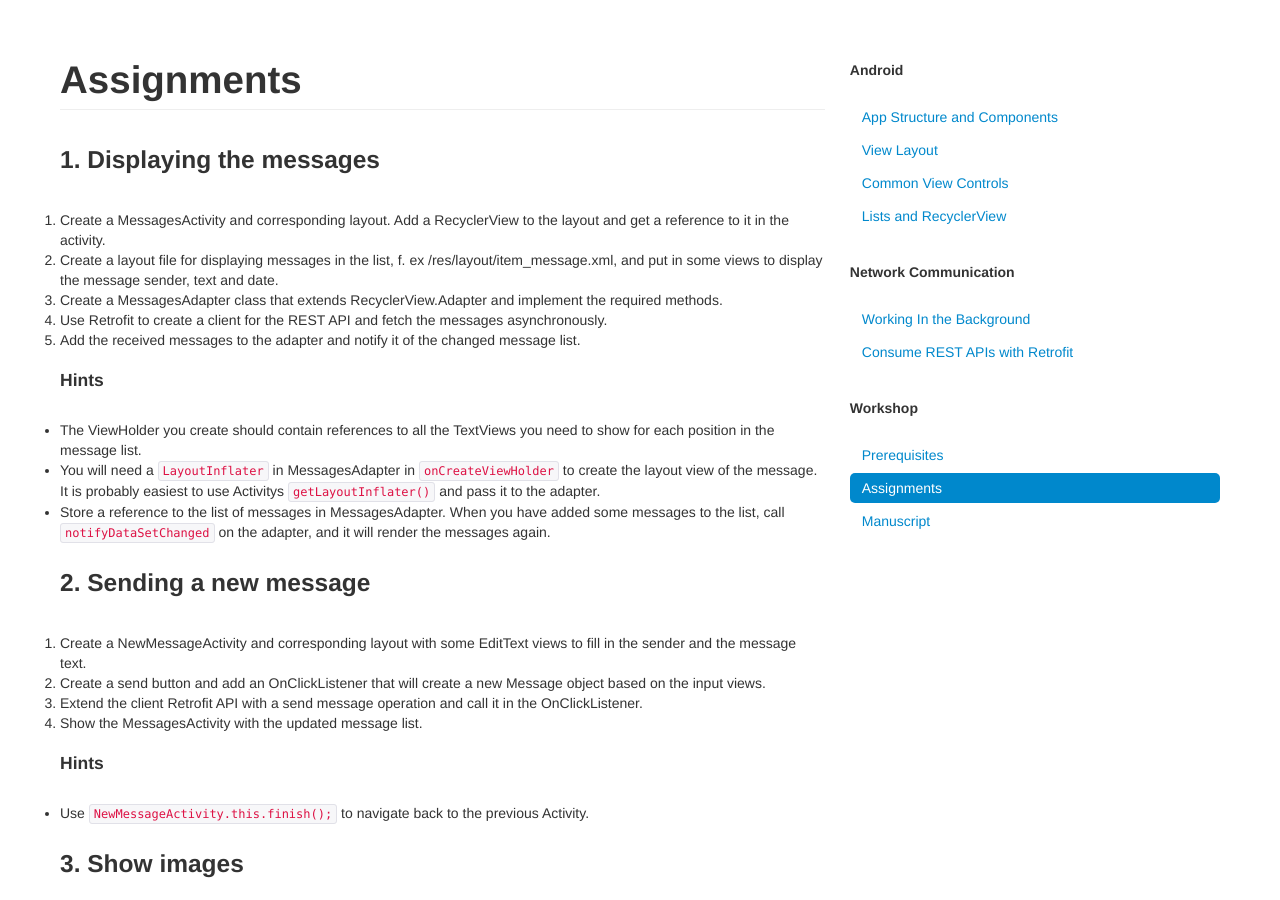
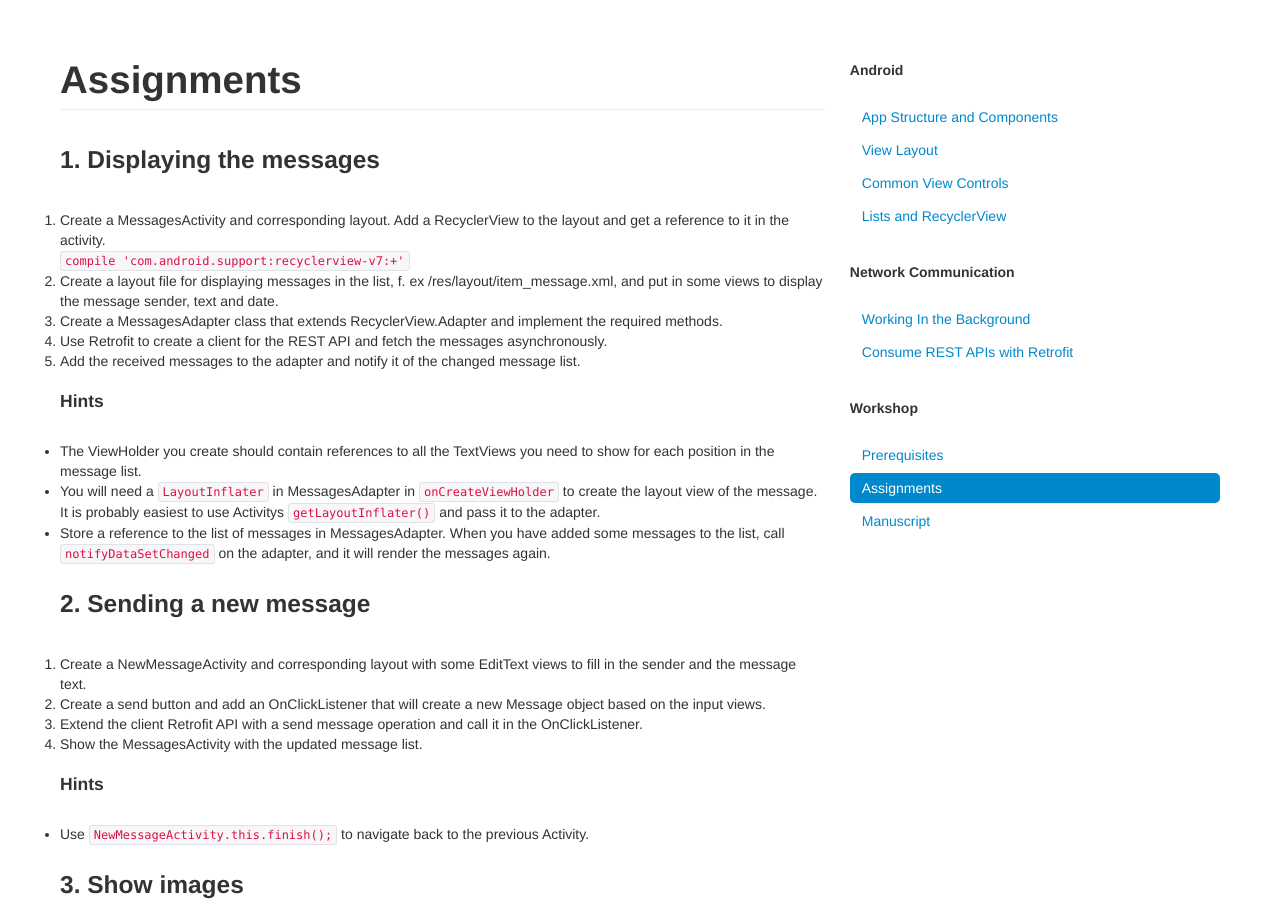
Before and after one commit to bekk/android101, a Jekyll site: the page built from docs/pages/assignments.html, in a window 1280 px wide and 900 px high. Built offline with Jekyll 4.4.1, drawn with Linux system fonts in a browser that asks for light colours; Markdown is read by kramdown in place of the engine named in the settings.

Commit message:
Add recyclerview dependency to assignments

```diff
--- a/docs/pages/assignments.html
+++ b/docs/pages/assignments.html
@@ -6,6 +6,7 @@ title: Assignments
 <h3>1. Displaying the messages</h3>
 <ol>
   <li>Create a MessagesActivity and corresponding layout. Add a RecyclerView to the layout and get a reference to it in the activity.</li>
+  <code>compile 'com.android.support:recyclerview-v7:+'</code>
   <li>Create a layout file for displaying messages in the list, f. ex /res/layout/item_message.xml, and put in some views to display the message sender, text and date.</li>
   <li>Create a MessagesAdapter class that extends RecyclerView.Adapter and implement the required methods.</li>
   <li>Use Retrofit to create a client for the REST API and fetch the messages asynchronously.</li>
```
